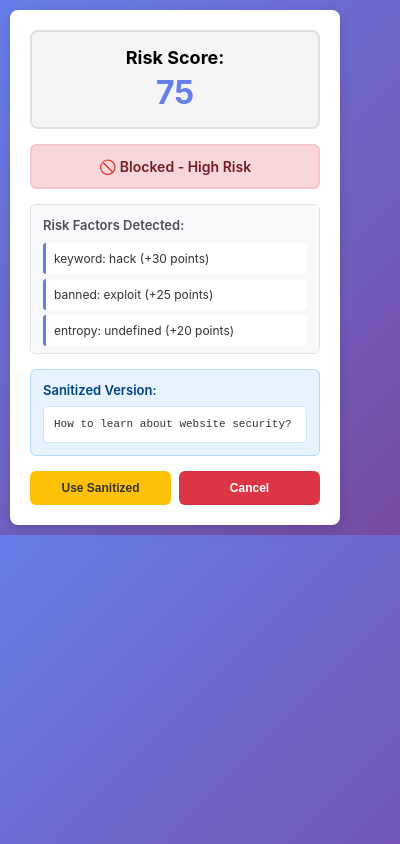
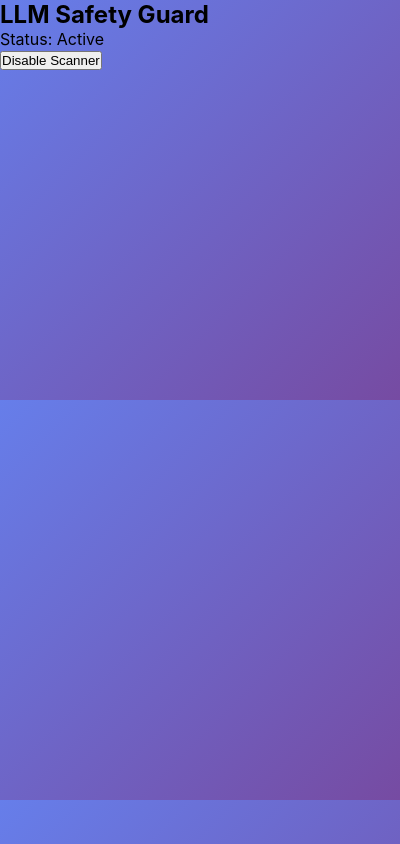
Before and after one commit to priyanshu015211/ghewarkegeeks, a browser extension: page popup.html in a window 400 px wide. Drawn offline with Linux system fonts and the light colour scheme.

Commit message:
Revise popup.html for LLM Safety Guard interface

```diff
--- a/popup.html
+++ b/popup.html
@@ -1,44 +1,16 @@
 <!DOCTYPE html>
 <html>
 <head>
-  <meta charset="utf-8">
-  <title>LLM Safety</title>
-  <link rel="stylesheet" href="style.css">
+    <title>LLM Safety Guard</title>
+    <link rel="stylesheet" href="style.css">
 </head>
 <body>
-  <div id="root">
-    <!-- Score Badge at Top -->
-    <div id="scoreBadge" class="badge">
-      Risk Score: <span id="scoreVal">--</span>
-    </div>
+    <h2>LLM Safety Guard</h2>
 
-    <!-- Risk Level Indicator -->
-    <div id="riskLevel" class="risk-indicator">
-      <span id="riskText">🔍 Analyzing...</span>
-    </div>
+    <p>Status: <span id="status">Active</span></p>
 
-    <!-- List of Risk Reasons -->
-    <div id="reasons" class="reasons-container">
-      <h4>Risk Factors Detected:</h4>
-      <ul id="reasonsList">
-        <li>Waiting for scan...</li>
-      </ul>
-    </div>
+    <button id="toggle">Disable Scanner</button>
 
-    <!-- Sanitized Prompt Preview (hidden by default) -->
-    <div id="sanitizedPreview" class="sanitized-box" hidden>
-      <h4>Sanitized Version:</h4>
-      <pre id="sanitizedText"></pre>
-    </div>
-
-    <!-- Action Buttons -->
-    <div class="buttons">
-      <button id="allowBtn" class="btn btn-green">Allow Anyway</button>
-      <button id="sanitizeBtn" class="btn btn-yellow">Use Sanitized</button>
-      <button id="cancelBtn" class="btn btn-red">Cancel</button>
-    </div>
-  </div>
-
-  <script src="popup.js"></script>
+    <script src="popup.js"></script>
 </body>
 </html>
```
